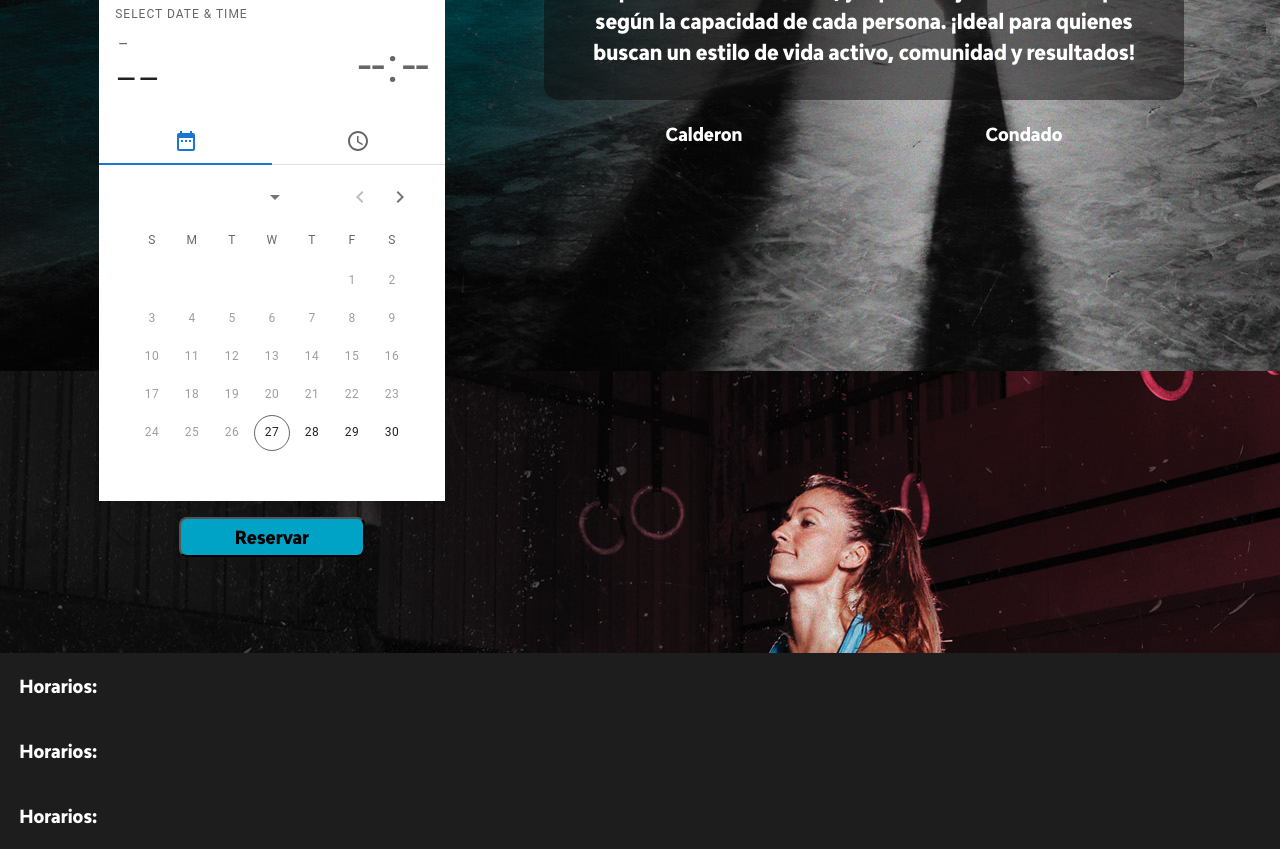
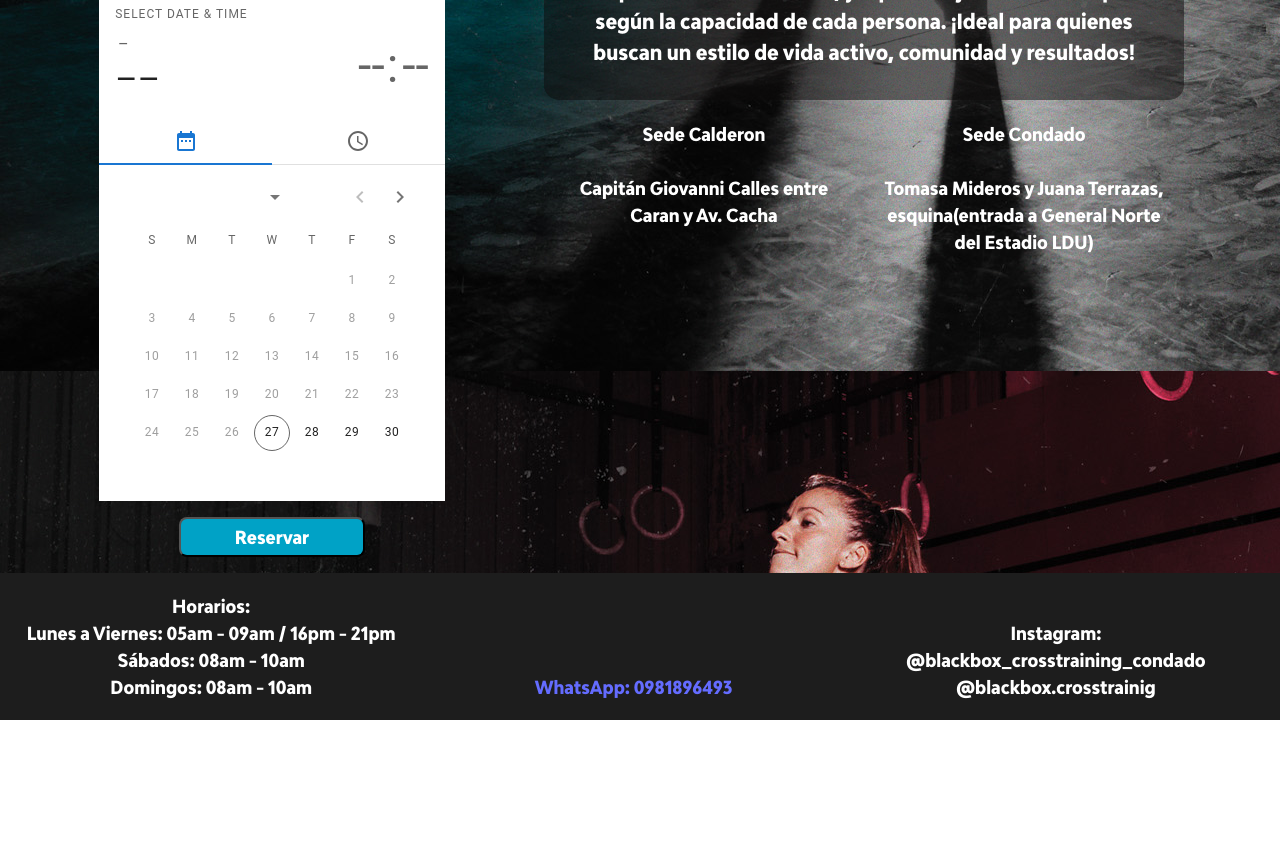
Before and after one commit to juanlto87/formulario, a React (Vite) app: page / in a window 1280 px wide. Shown: the part 1080-1929 px from the top of the page. After the commit the page ends 1800 px from the top, so only its background shows below. Built offline with nearby package versions, Linux system fonts and the light colour scheme.

Commit message:
20241210

```diff
--- a/components/Footer.css
+++ b/components/Footer.css
@@ -1,4 +1,9 @@
 .footer {
+  padding: 1.2rem;
+  display: inline-block;
+  width: 30%;
+}
+
+footer {
   background-color: #1d1d1d;
-  padding: 1.2rem;
 }
--- a/components/Footer.jsx
+++ b/components/Footer.jsx
@@ -2,9 +2,26 @@ import "./Footer.css";
 export default function Footer() {
   return (
     <footer>
-      <div className="footer">Horarios:</div>
-      <div className="footer">Horarios:</div>
-      <div className="footer">Horarios:</div>
+      <div className="footer">
+        <center>
+          Horarios:
+          <br /> Lunes a Viernes: 05am - 09am / 16pm - 21pm
+          <br /> Sábados: 08am - 10am
+          <br /> Domingos: 08am - 10am
+        </center>
+      </div>
+      <div className="footer">
+        <center>
+          <a href="https://wa.me/0981896493">WhatsApp: 0981896493</a>
+        </center>
+      </div>
+      <div className="footer">
+        <center>
+          Instagram:
+          <br /> @blackbox_crosstraining_condado
+          <br /> @blackbox.crosstrainig
+        </center>
+      </div>
     </footer>
   );
 }
--- a/components/Formulario.css
+++ b/components/Formulario.css
@@ -4,8 +4,10 @@ p {
 
 input[type="text"] {
   width: 50%;
+  float: right;
 }
-
+label {
+}
 .fecha {
   width: 90%;
 }
--- /dev/null
+++ b/components/Informacion.jsx
@@ -0,0 +1,33 @@
+import "./informacion.css";
+
+export default function Informacion() {
+  return (
+    <>
+      <p className="texto">
+        CrossFit es un programa de entrenamiento funcional, constantemente
+        variado, ejecutado a alta intensidad. Combina movimientos de disciplinas
+        como halterofilia, gimnasia y ejercicios cardiovasculares para mejorar
+        fuerza, resistencia, flexibilidad, agilidad y más.
+        <br />
+        Es apto a todos los niveles, ya que los ejercicios se adaptan según la
+        capacidad de cada persona. ¡Ideal para quienes buscan un estilo de vida
+        activo, comunidad y resultados!
+      </p>
+      <div className="condado">
+        Sede Condado
+        <br />
+        <br /> Tomasa Mideros y Juana Terrazas,
+        <br /> esquina(entrada a General Norte <br />
+        del Estadio LDU)
+      </div>
+      <div className="calderon">
+        Sede Calderon
+        <br />
+        <br />
+        Capitán Giovanni Calles entre
+        <br />
+        Caran y Av. Cacha
+      </div>
+    </>
+  );
+}
--- /dev/null
+++ b/components/informacion.css
@@ -0,0 +1,18 @@
+.condado {
+  float: right;
+  width: 50%;
+  text-align: center;
+}
+.calderon {
+  float: left;
+  width: 50%;
+  text-align: center;
+}
+
+.texto {
+  background: rgba(12, 10, 10, 0.5);
+  text-align: center;
+  border-radius: 15px;
+  padding: 2rem;
+  text-decoration: none;
+}
--- a/src/App.css
+++ b/src/App.css
@@ -1,34 +1,19 @@
+.contenedor {
+  margin: auto;
+  overflow: hidden;
+  max-width: 1500px;
+}
+
 .derecha {
   width: 50%;
   margin-left: 0;
   margin-top: 7rem;
+  float: left;
+  bottom: 0;
 }
 
 .izquierda {
-  margin: 5rem;
-  margin-top: 0rem;
+  margin: 0rem 5rem;
   width: 30%;
+  float: left;
 }
-
-.condado {
-  float: right;
-  width: 50%;
-  text-align: center;
-}
-.calderon {
-  float: left;
-  width: 50%;
-  text-align: center;
-}
-.contenedor {
-  margin: auto;
-  display: flex;
-}
-
-.texto {
-  background: rgba(12, 10, 10, 0.5);
-  text-align: center;
-  border-radius: 15px;
-  padding: 2rem;
-  text-decoration: none;
-}
--- a/src/App.jsx
+++ b/src/App.jsx
@@ -1,5 +1,6 @@
 import Header from "../components/header";
 import Formulario from "../components/Formulario";
+import Informacion from "../components/Informacion";
 import Footer from "../components/Footer";
 import "./App.css";
 
@@ -12,20 +13,7 @@ function App() {
           <Formulario />
         </div>
         <div className="derecha">
-          <div></div>
-          <p className="texto">
-            CrossFit es un programa de entrenamiento funcional, constantemente
-            variado, ejecutado a alta intensidad. Combina movimientos de
-            disciplinas como halterofilia, gimnasia y ejercicios
-            cardiovasculares para mejorar fuerza, resistencia, flexibilidad,
-            agilidad y más.
-            <br />
-            Es apto a todos los niveles, ya que los ejercicios se adaptan según
-            la capacidad de cada persona. ¡Ideal para quienes buscan un estilo
-            de vida activo, comunidad y resultados!
-          </p>
-          <div className="condado">Condado</div>
-          <div className="calderon">Calderon</div>
+          <Informacion />
         </div>
       </section>
       <Footer />
--- a/src/index.css
+++ b/src/index.css
@@ -2,6 +2,7 @@
   font-family: "BwModelica";
   src: url("../assets/BwModelicaExtraBoldCondensed.otf");
 }
+
 :root {
   font-family: "BwModelica", Inter, system-ui, Avenir, Helvetica;
   line-height: 1.5;
@@ -46,14 +47,11 @@ button {
   font-family: inherit;
   background-color: #00a2c6;
   cursor: pointer;
+  color: #ffffff;
   transition: border-color 0.25s;
 }
 button:hover {
-  border-color: #7caeb9;
-}
-button:focus,
-button:focus-visible {
-  outline: 4px auto -webkit-focus-ring-color;
+  opacity: 0.8;
 }
 
 @media (prefers-color-scheme: light) {
```
